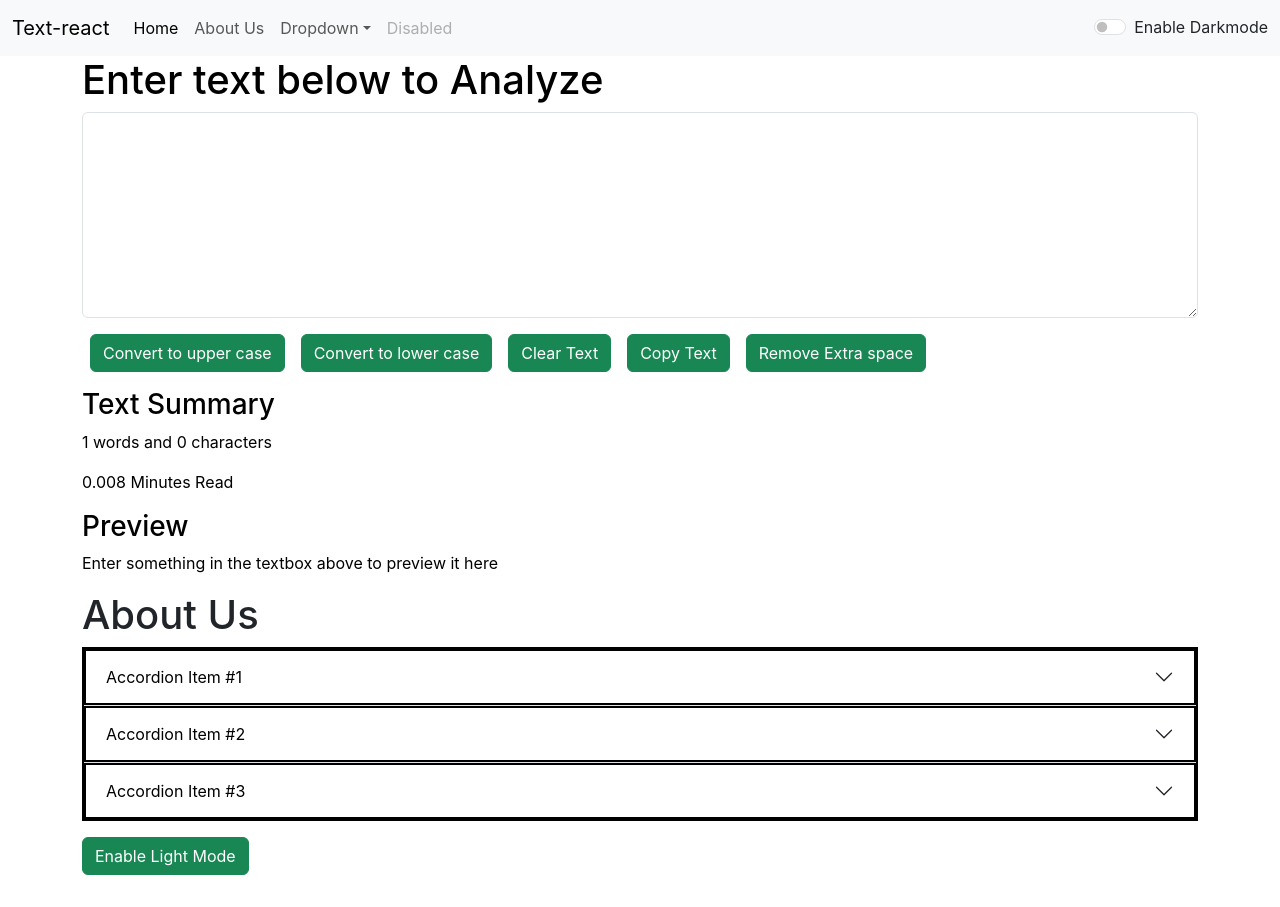
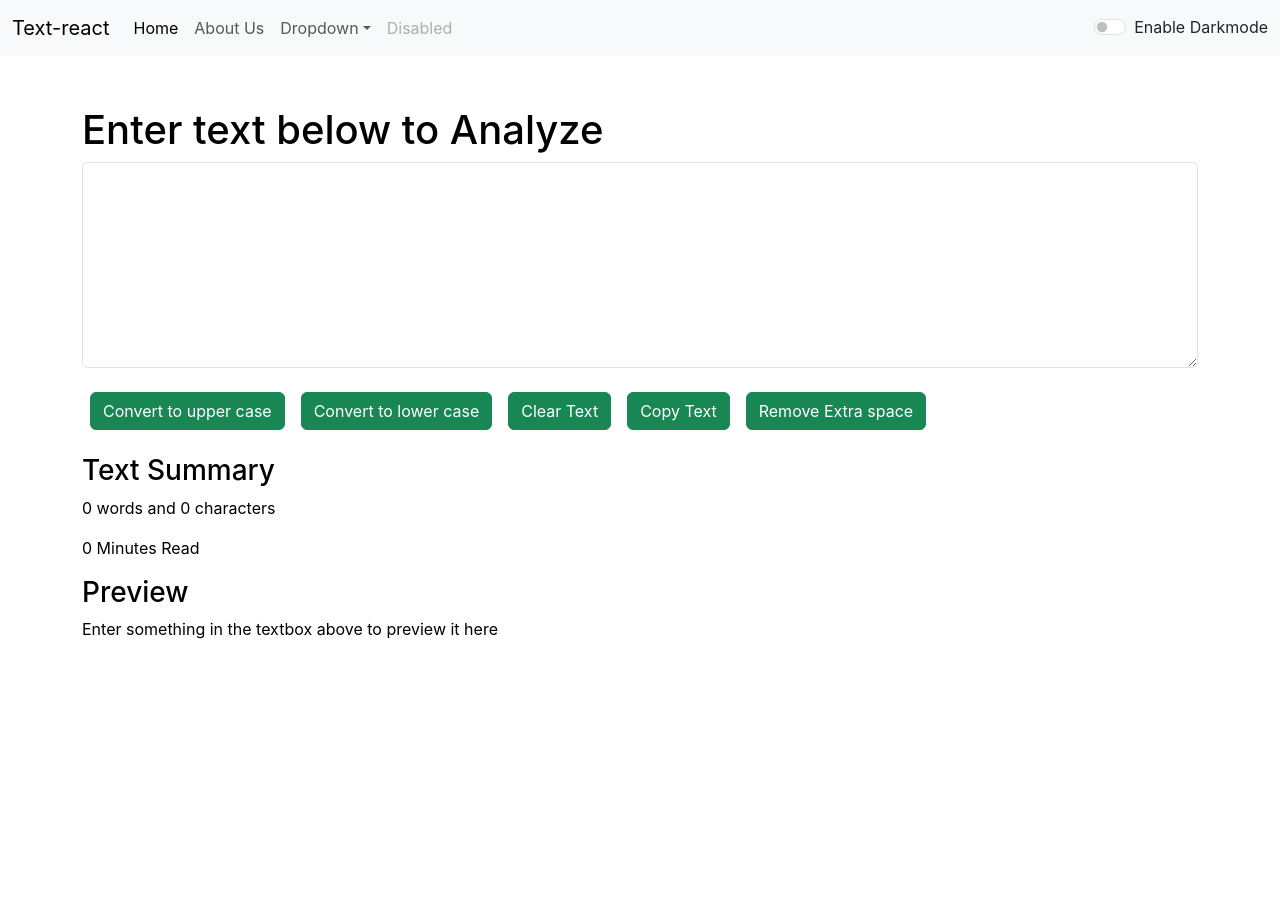
Before and after one commit to KiranGadhavi/Text-react, a React (Create React App) app: page / in a window 1280 px wide. After the commit the page ends 800 px from the top, so only its background shows below. Built offline with nearby package versions, Linux system fonts and the light colour scheme.

Commit message:
Solve space word,minute space read and textarea cursor issues

```diff
--- a/package.json
+++ b/package.json
@@ -1,5 +1,4 @@
 {
-  "homepage": "https://KiranGadhavi.github.io/Text-react",
   "name": "text-react",
   "version": "0.1.0",
   "private": true,
@@ -7,7 +6,6 @@
     "@testing-library/jest-dom": "^5.17.0",
     "@testing-library/react": "^13.4.0",
     "@testing-library/user-event": "^13.5.0",
-    "gh-pages": "^6.0.0",
     "react": "^18.2.0",
     "react-dom": "^18.2.0",
     "react-router-dom": "^6.17.0",
--- a/src/App.js
+++ b/src/App.js
@@ -6,12 +6,12 @@ import About from './components/About';
 import Navbar from './components/Navbar';
 import TextForm from './components/TextForm';
 
-// {import {
-//   BrowserRouter as Router,
-//   Routes,
-//   Route
-// } from "react-router-dom";
-//}
+import {
+   BrowserRouter as Router,
+   Routes,
+   Route
+ } from "react-router-dom";
+
 
   function App() {
   const [mode, setMode] = useState('light');//Whether dark mode is enable or not
@@ -50,11 +50,8 @@ import TextForm from './components/TextForm';
 
   }
   return (
-<><Navbar title='Text-react' aboutText='About Us' mode={mode} toggleMode={toggleMode}/>
-<Alert alert={alert}/>
-<TextForm showAlert={showAlert} heading='Enter text below to Analyze' mode={mode}/>
-<About mode={mode} />
-    {/* {<Router>
+<>
+    {<Router>
       <Navbar title='Text-react' aboutText='About Us' mode={mode} toggleMode={toggleMode}/>
       <Alert alert={alert}/>
       <Routes>
@@ -62,7 +59,7 @@ import TextForm from './components/TextForm';
        <Route exact path="/" element={
        <TextForm showAlert={showAlert} heading='Enter text below to Analyze' mode={mode}/>}/>
       </Routes>
-    </Router>} */}
+    </Router>}
      {/* <Navbar title='Text-react' /> */}
     {/* <Navbar/>*/}
    </>
--- a/src/components/About.js
+++ b/src/components/About.js
@@ -1,71 +1,56 @@
-import React,{useState} from 'react'
-
+// {import React,{useState} from 'react'}
 export default function About(props) {
-  const [myStyle ,setMyStyle]=useState(
-
-    {
-        color: 'black',
-        backgroundColor: 'white',
-        border: '2px solid black'
-    })
-    const [btnText ,setBtnText]=useState('Enable Light Mode')
-    const toggleStyle=() =>{
-        if(myStyle.color ==='black'){
-    setMyStyle({
-        color: 'white',
-            backgroundColor: 'black',
-            border: '2px solid green'
-    })
-    setBtnText('Enable Light Mode');
-        }
-        else{
-            setMyStyle({
-                color: 'black',
-            backgroundColor: 'White',
-            border: '2px solid green'
-            })
-            setBtnText('Enable Dark Mode');
-                }
-        }
+//  { const [myStyle ,setMyStyle]=useState(
+//     {
+//         color: 'black',
+//         backgroundColor: 'white',
+//         border: '2px solid black'
+//     })}
+   let myStyle={
+    color:props.mode==='dark'?'white':'#042743',
+    backgroundColor:props.mode==='dark?'?'#042743':'white',
+    borderColor:props.mode==='dark'?'white':'#042743',
+   }
 
   return (
-            <div className='container my-3' style={{backgroundColor:props.mode==='dark'?'grey':'white',myStyle} }>
+            <div className='container my-3' style={{color:props.mode==='dark'?'white':'#042743',}} >
             <h1>About Us</h1>
             <div className="accordion accordion-flush" style={myStyle} id="accordionFlushExample" >
-            <div className="accordion-item" style={{color:props.mode==='dark'?'white':'black'}}>
+            <div className="accordion-item" >
             <h2 className="accordion-header">
                 <button style={myStyle} className="accordion-button collapsed" type="button" data-bs-toggle="collapse" data-bs-target="#flush-collapseOne" aria-expanded="false" aria-controls="flush-collapseOne">
-                Accordion Item #1
+               <strong>Analyze Your test</strong>
                 </button>
             </h2>
             <div style={myStyle} id="flush-collapseOne" className="accordion-collapse collapse" data-bs-parent="#accordionFlushExample">
-                <div className="accordion-body">Placeholder content for this accordion, which is intended to demonstrate the <code>.accordion-flush</code> class. This is the first item's accordion body.</div>
+                <div className="accordion-body" style={myStyle}>Text-react gives you a way to analuze your text quickly and effectively.be it word count,character count</div>
             </div>
             </div>
             <div className="accordion-item">
             <h2 className="accordion-header">
                 <button style={myStyle} className="accordion-button collapsed" type="button" data-bs-toggle="collapse" data-bs-target="#flush-collapseTwo" aria-expanded="false" aria-controls="flush-collapseTwo">
-                Accordion Item #2
+                <strong>Free to use</strong>
                 </button>
             </h2>
-            <div style={myStyle} id="flush-collapseTwo" className="accordion-collapse collapse" data-bs-parent="#accordionFlushExample">
-                <div className="accordion-body">Placeholder content for this accordion, which is intended to demonstrate the <code>.accordion-flush</code> class. This is the second item's accordion body. Let's imagine this being filled with some actual content.</div>
+            <div  id="flush-collapseTwo" className="accordion-collapse collapse" data-bs-parent="#accordionFlushExample">
+                <div className="accordion-body" style={myStyle}>Text-react is afree character counter tool that provides instant character count & word count statistics for a given text.
+                Text-react reports the number of words and characters, this is suitable for writting text with word/character limit</div>
             </div>
             </div>
             <div className="accordion-item">
             <h2 className="accordion-header">
                 <button style={myStyle} className="accordion-button collapsed" type="button" data-bs-toggle="collapse" data-bs-target="#flush-collapseThree" aria-expanded="false" aria-controls="flush-collapseThree">
-                Accordion Item #3
+                <strong>Browser Compatible</strong>
                 </button>
             </h2>
             <div style={myStyle} id="flush-collapseThree" className="accordion-collapse collapse" data-bs-parent="#accordionFlushExample">
-                <div className="accordion-body">Placeholder content for this accordion, which is intended to demonstrate the <code>.accordion-flush</code> class. This is the third item's accordion body. Nothing more exciting happening here in terms of content, but just filling up the space to make it look, at least at first glance, a bit more representative of how this would look in a real-world application.</div>
+                <div className="accordion-body" style={myStyle}>This word counter software works in any web browser such as Chrome ,Firefox, Internet Explore ,Safari,Opera.It suits to count character in facebook,blog,books,excel document,pdf document,essays etc</div>
             </div>
             </div>
         </div>
-        <div>
+       {/* { <div>
         <button className='btn btn-success my-3' onClick={toggleStyle}>{btnText}</button>
-        </div>
+        </div>} */}
 
         </div>
   )
--- a/src/components/Alert.js
+++ b/src/components/Alert.js
@@ -6,8 +6,10 @@ export default function Alert(props) {
         return lower.charAt(0).toUpperCase()+lower.slice(1);
     }
   return (
-     props.alert &&<div className={`alert alert-${props.alert.type} alert-dismissible fade show`} role="alert">
+    <div style={{height: '50px'}}>
+    { props.alert &&<div className={`alert alert-${props.alert.type} alert-dismissible fade show`} role="alert">
     <strong>{capitalize(props.alert.type)}</strong>:{props.alert.msg}
+    </div>}
     </div>
   )
 }
--- a/src/components/TextForm.js
+++ b/src/components/TextForm.js
@@ -45,18 +45,18 @@ export default function TextForm(props) {
     <div className='container'  style={{color:props.mode==='dark'?'white':'black'}}>
      <h1 >{props.heading}</h1>
   <div className="mb-3">
-<textarea className='form-control' value= {text} onChange={handleOnChange} id='myBox' rows='8' style={{backgroundColor:props.mode==='dark'?'grey':'white',color:props.mode==='dark'?'white':'black'}}></textarea>
+<textarea className='form-control' value= {text} onChange={handleOnChange} id='myBox' rows='8' style={{backgroundColor:props.mode==='dark'?'#042743':'white',color:props.mode==='dark'?'white':'black'}}></textarea>
   </div>
-  <button  className="btn btn-success mx-2" onClick={handleUpClick}>Convert to upper case</button>
-  <button  className="btn btn-success mx-2" onClick={handlelwClick}>Convert to lower case</button>
-  <button  className="btn btn-success mx-2" onClick={handleClick}>Clear Text</button>
-  <button  className="btn btn-success mx-2" onClick={handleCopy}>Copy Text</button>
-  <button  className="btn btn-success mx-2" onClick={handleSpace}>Remove Extra space</button>
+  <button  className="btn btn-success mx-2 my-2" onClick={handleUpClick}>Convert to upper case</button>
+  <button  className="btn btn-success mx-2 my-2" onClick={handlelwClick}>Convert to lower case</button>
+  <button  className="btn btn-success mx-2 my-2" onClick={handleClick}>Clear Text</button>
+  <button  className="btn btn-success mx-2 my-2" onClick={handleCopy}>Copy Text</button>
+  <button  className="btn btn-success mx-2 my-2" onClick={handleSpace}>Remove Extra space</button>
 </div>
 <div className='container my-3' style={{color:props.mode==='dark'?'white':'black'}}>
     <h3>Text Summary</h3>
-   <p>{text.split(' ').length} words and {text.length} characters</p>
-    <p>{0.008*text.split(' ').length} Minutes Read</p>
+   <p>{text.split(' ').filter((element)=>{return element.length!== 0}).length} words and {text.length} characters</p>
+    <p>{0.008*text.split(' ').filter((element)=>{return element.length!== 0}).length} Minutes Read</p>
     <h3>Preview</h3>
     <p>{text.length>0?text:'Enter something in the textbox above to preview it here'}</p>
 </div>
```
Also changed, not shown: src/components/Navbar.js (+10 -20 lines), 1 other file (tests, documents, lock files or other folders).
